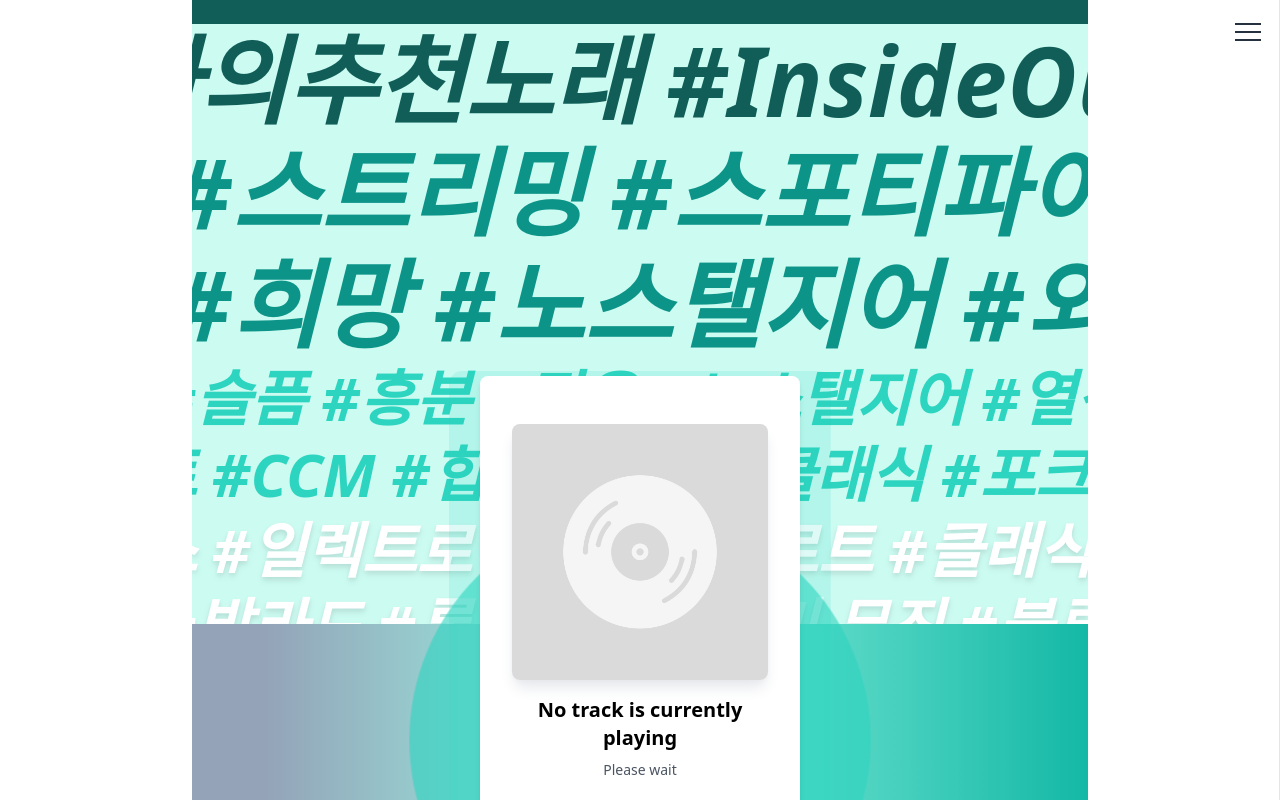
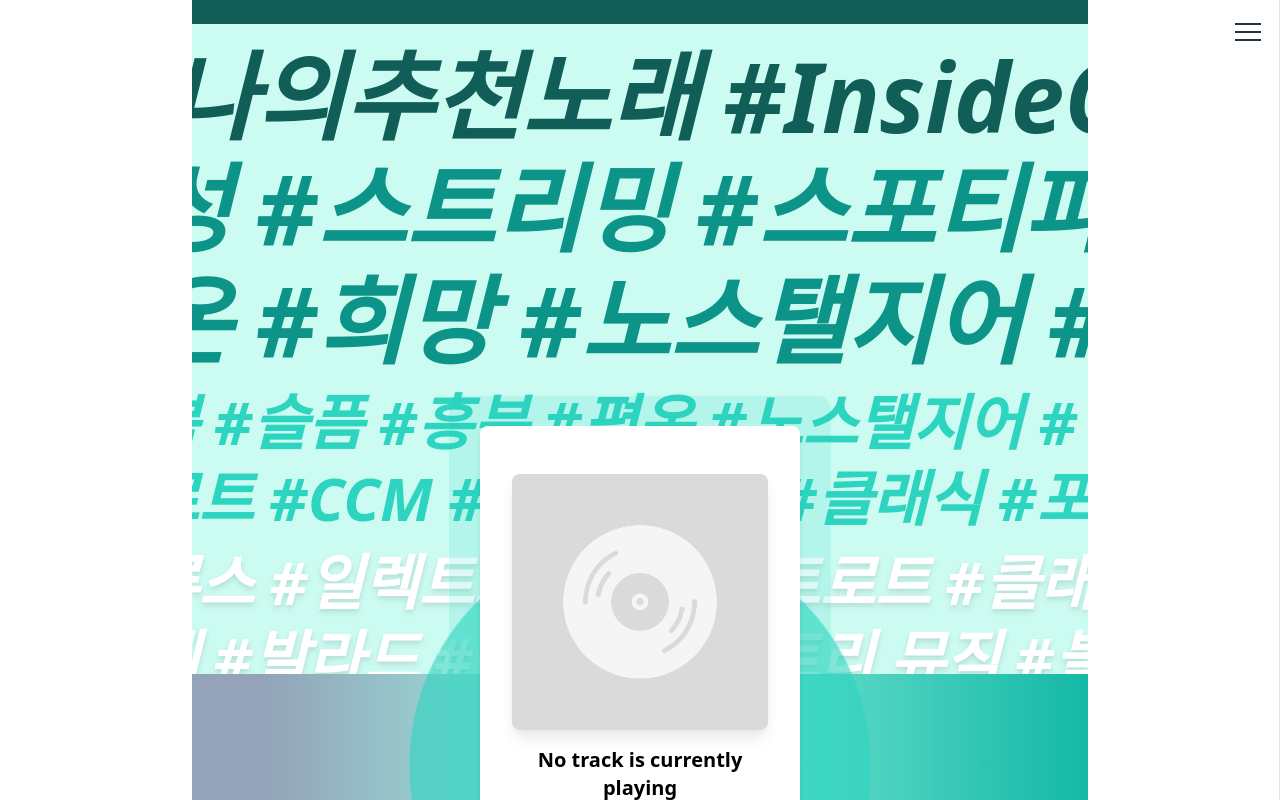
Before and after one commit to StatJuno/25th-project-InsideOutDJ, a React (Create React App) app in the folder fe/: page /player in a window 1280 px wide. Shown: the top 800 px of the page. Built offline with nearby package versions, Linux system fonts and the light colour scheme.

Commit message:
Fix: Adjust marquee settings

```diff
--- a/fe/src/components/Player.js
+++ b/fe/src/components/Player.js
@@ -234,26 +234,26 @@
           </div>
         </section>
         <section>
-          <div className="h-[600px] w-full bg-teal-100 overflow-hidden z-20">
-            <Marquee speed={25} pauseOnHover={true} className="text-8xl font-black italic text-teal-800 mt-2 mb-4 subpixel-antialiased drop-shadow-[0_4px_4px_rgb(45, 212, 191)]">
+          <div className="h-[650px] w-full bg-teal-100 overflow-hidden z-20">
+            <Marquee speed={15} pauseOnHover={true} className="text-8xl font-black italic text-teal-800 mt-6 mb-4 subpixel-antialiased drop-shadow-[0_4px_4px_rgb(45, 212, 191)]">
               #나의추천노래 #InsideOutDJ #YBIGTA-신입프로젝트
             </Marquee>
-            <Marquee pauseOnHover={true} className="text-8xl font-black italic text-teal-600 mt-4 tb-4 subpixel-antialiased drop-shadow-[0_4px_4px_rgb(45, 212, 191)]">
+            <Marquee speed={35} pauseOnHover={true} className="text-8xl font-black italic text-teal-600 mt-4 tb-4 subpixel-antialiased drop-shadow-[0_4px_4px_rgb(45, 212, 191)]">
               #감성 #스트리밍 #스포티파이 #내플레이리스트 #음악 #플레이어
             </Marquee>
-            <Marquee pauseOnHover={true} className="text-8xl font-black italic text-teal-600 mt-4 tb-4 subpixel-antialiased drop-shadow-[0_4px_4px_rgb(45, 212, 191)]">
+            <Marquee speed={35} pauseOnHover={true} className="text-8xl font-black italic text-teal-600 mt-4 tb-6 subpixel-antialiased drop-shadow-[0_4px_4px_rgb(45, 212, 191)]">
             #평온 #희망 #노스탤지어 #외로움 #우울 #기쁨 #그리움 #화남 #열정 #흥분 #감동 #행복 #슬픔 #만족 #설렘 #두려움
             </Marquee>
-            <Marquee speed={35} pauseOnHover={true} className="text-6xl font-bold italic text-teal-400 mt-4 tb-4 subpixel-antialiased drop-shadow-[0_4px_4px_rgb(45, 212, 191)]">
+            <Marquee speed={25} pauseOnHover={true} className="text-6xl font-bold italic text-teal-400 mt-6 tb-4 subpixel-antialiased drop-shadow-[0_4px_4px_rgb(45, 212, 191)]">
             #기쁨 #슬픔 #흥분 #평온 #노스탤지어 #열정 #그리움 #만족 #외로움 #감동 #우울 #희망 #두려움 #화남 #행복 #설렘
             </Marquee>
-            <Marquee speed={35} pauseOnHover={true} className="text-6xl font-bold italic text-teal-400 mt-4 tb-4 subpixel-antialiased drop-shadow-[0_4px_4px_rgb(45, 212, 191)]">
+            <Marquee speed={25} pauseOnHover={true} className="text-6xl font-bold italic text-teal-400 mt-4 tb-6 subpixel-antialiased drop-shadow-[0_4px_4px_rgb(45, 212, 191)]">
               #트로트 #CCM #힙합 #레게 #클래식 #포크 음악 #컨트리 뮤직 #일렉트로닉 뮤직 #블루스 #재즈 #팝 #록 음악 #발라드 #디스코 #로큰롤 #전자 음악
             </Marquee>
-            <Marquee speed={35} pauseOnHover={true} className="text-6xl font-bold italic text-white mt-4 tb-4 subpixel-antialiased drop-shadow-md">
+            <Marquee speed={25} pauseOnHover={true} className="text-6xl font-bold italic text-white mt-6 tb-4 subpixel-antialiased drop-shadow-md">
             #블루스 #일렉트로닉 뮤직 #트로트 #클래식 #록 음악 #발라드 #디스코 #재즈 #로큰롤 #CCM #레게 #전자 음악 #힙합 #팝 #포크 음악 #컨트리 뮤직
             </Marquee>
-            <Marquee speed={35} pauseOnHover={true} className="text-6xl font-bold italic text-white mt-4 tb-4 subpixel-antialiased drop-shadow-md">
+            <Marquee speed={25} pauseOnHover={true} className="text-6xl font-bold italic text-white mt-4 tb-6 subpixel-antialiased drop-shadow-md">
             #레게 #발라드 #록 음악 #컨트리 뮤직 #블루스 #힙합 #전자 음악 #CCM #클래식 #포크 음악 #트로트 #일렉트로닉 뮤직 #팝 #로큰롤 #재즈 #디스코
             </Marquee>
           </div>
```
